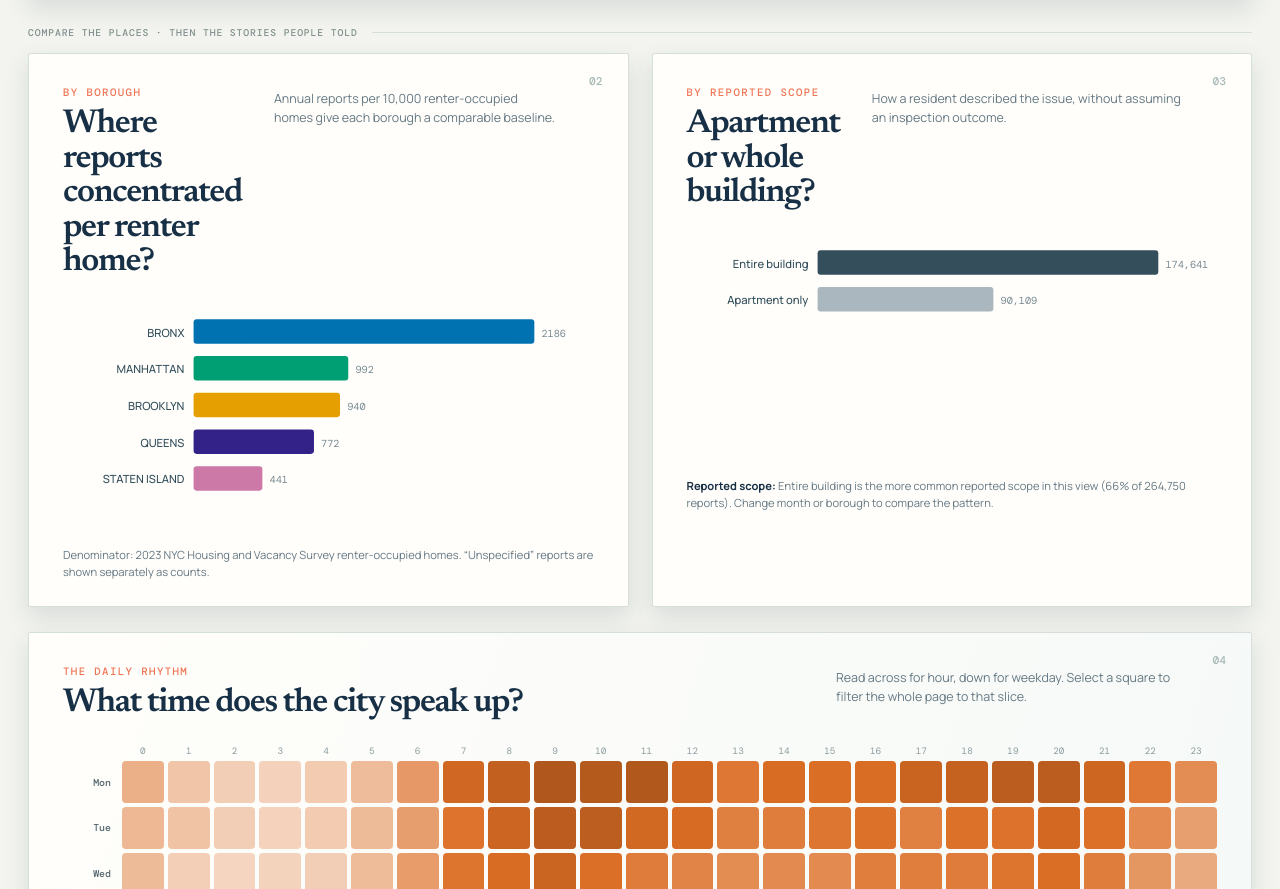
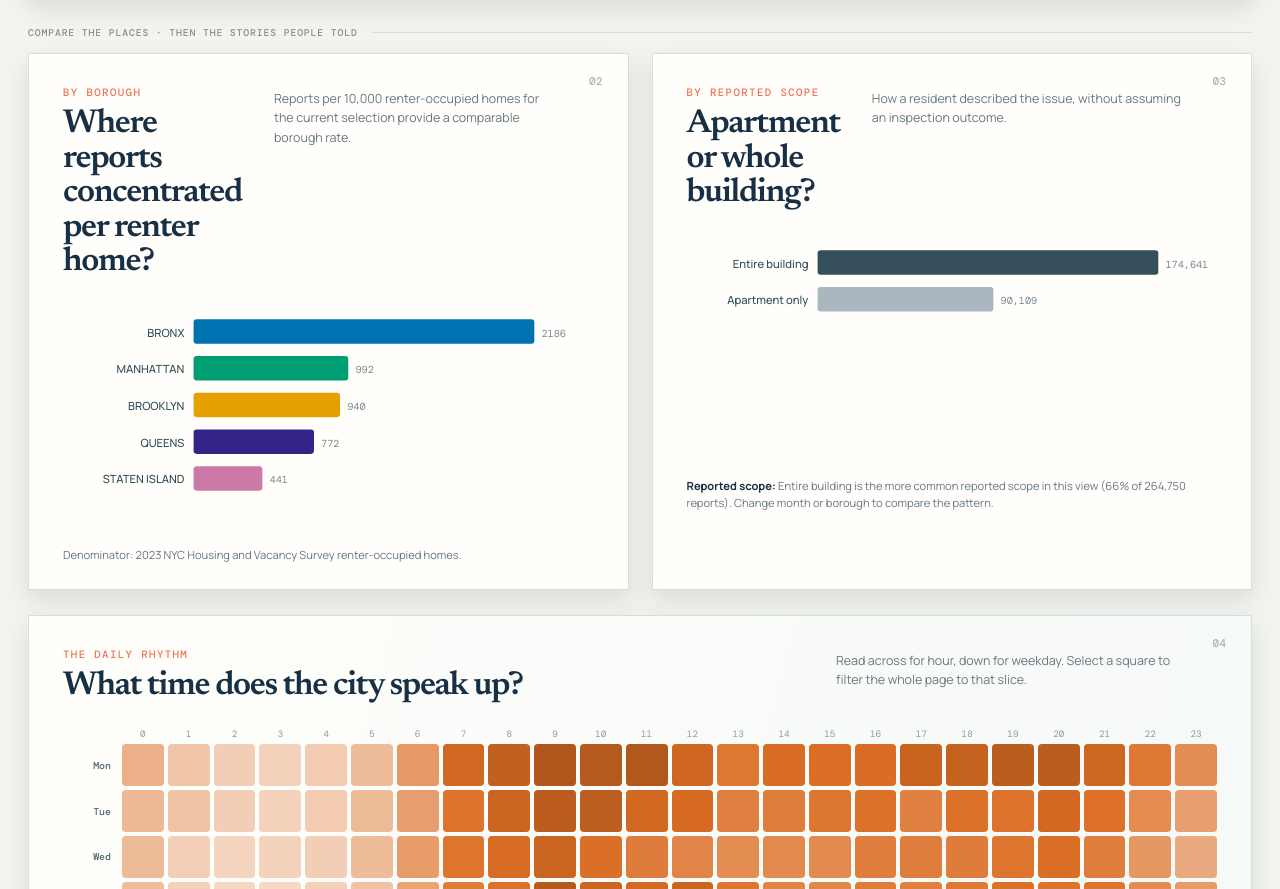
Before and after one commit to Perumal100/Heat-Signal, a plain HTML site: page dist/index.html in a window 1280 px wide. Shown: the part 1099-1988 px from the top of the page. Drawn offline with nearby package versions, Linux system fonts and the light colour scheme.

Commit message:
Clarify borough rate context

```diff
--- a/dist/index.html
+++ b/dist/index.html
@@ -59,7 +59,7 @@
 
     <div class="section-rule"><span>COMPARE THE PLACES · THEN THE STORIES PEOPLE TOLD</span></div>
     <section class="twoup">
-      <section class="panel compact"><div class="section-number">02</div><div class="panel-head"><div><p class="eyebrow">BY BOROUGH</p><h2>Where reports concentrated per renter home?</h2></div><p>Annual reports per 10,000 renter-occupied homes give each borough a comparable baseline.</p></div><div id="borough" class="chart bars" aria-label="Reports per 10000 renter occupied homes by borough"></div><p class="chart-note">Denominator: 2023 NYC Housing and Vacancy Survey renter-occupied homes. “Unspecified” reports are shown separately as counts.</p></section>
+      <section class="panel compact"><div class="section-number">02</div><div class="panel-head"><div><p class="eyebrow">BY BOROUGH</p><h2>Where reports concentrated per renter home?</h2></div><p>Reports per 10,000 renter-occupied homes for the current selection provide a comparable borough rate.</p></div><div id="borough" class="chart bars" aria-label="Reports per 10000 renter occupied homes by borough"></div><p class="chart-note">Denominator: 2023 NYC Housing and Vacancy Survey renter-occupied homes.</p></section>
       <section class="panel compact"><div class="section-number">03</div><div class="panel-head"><div><p class="eyebrow">BY REPORTED SCOPE</p><h2>Apartment or whole building?</h2></div><p>How a resident described the issue, without assuming an inspection outcome.</p></div><div id="scope" class="chart bars" aria-label="Requests by reported scope"></div><p id="scope-answer" class="chart-note" aria-live="polite"></p></section>
     </section>
 
```
